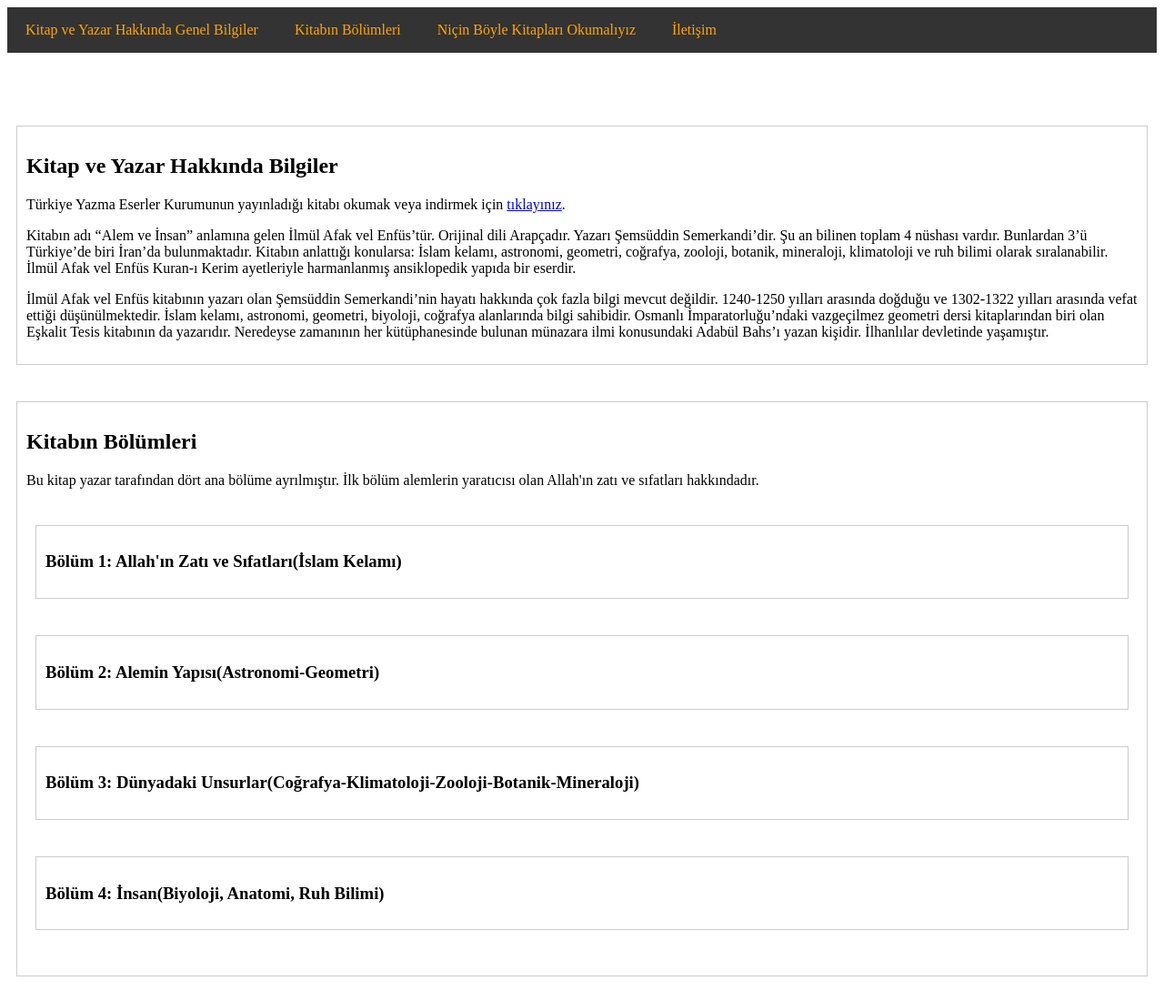
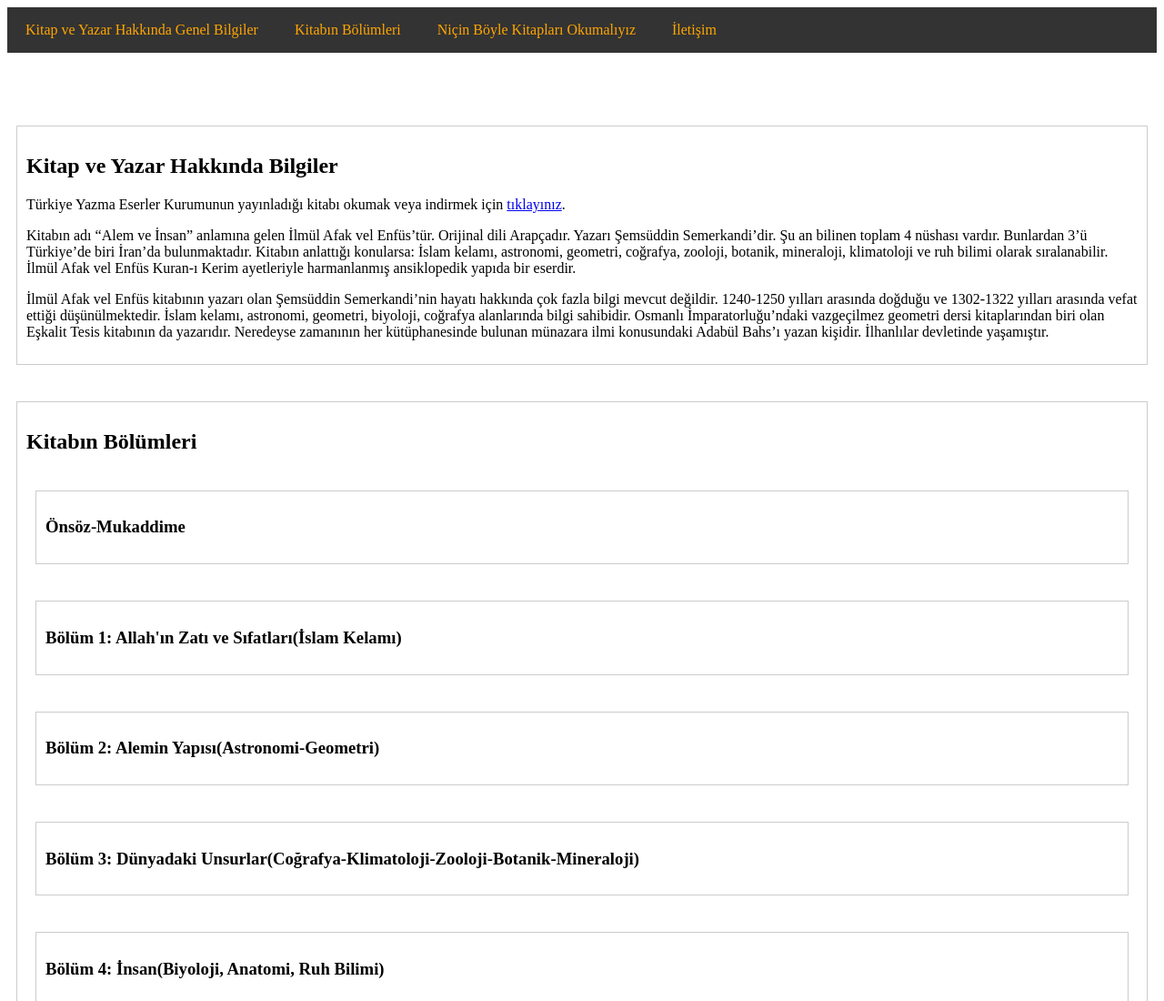
Before and after one commit to huseyincetin09/huseyincetin09, a plain HTML site: page index.html in a window 1280 px wide. Shown: the top 1100 px of the page at 91% size. Drawn offline with Linux system fonts and the light colour scheme.

Commit message:
Update index.html

```diff
--- a/index.html
+++ b/index.html
@@ -52,7 +52,12 @@
 
     <section id="kitapbolumler">
     <h1>Kitabın Bölümleri</h1>
-    <p>Bu kitap yazar tarafından dört ana bölüme ayrılmıştır. İlk bölüm alemlerin yaratıcısı olan Allah'ın zatı ve sıfatları hakkındadır.</p>
+
+    <section>
+    <h3>Önsöz-Mukaddime</h3>
+    <p></p>
+    </section>
+
     <section>
     <h3>Bölüm 1: Allah'ın Zatı ve Sıfatları(İslam Kelamı)</h3>
     </section>
```
